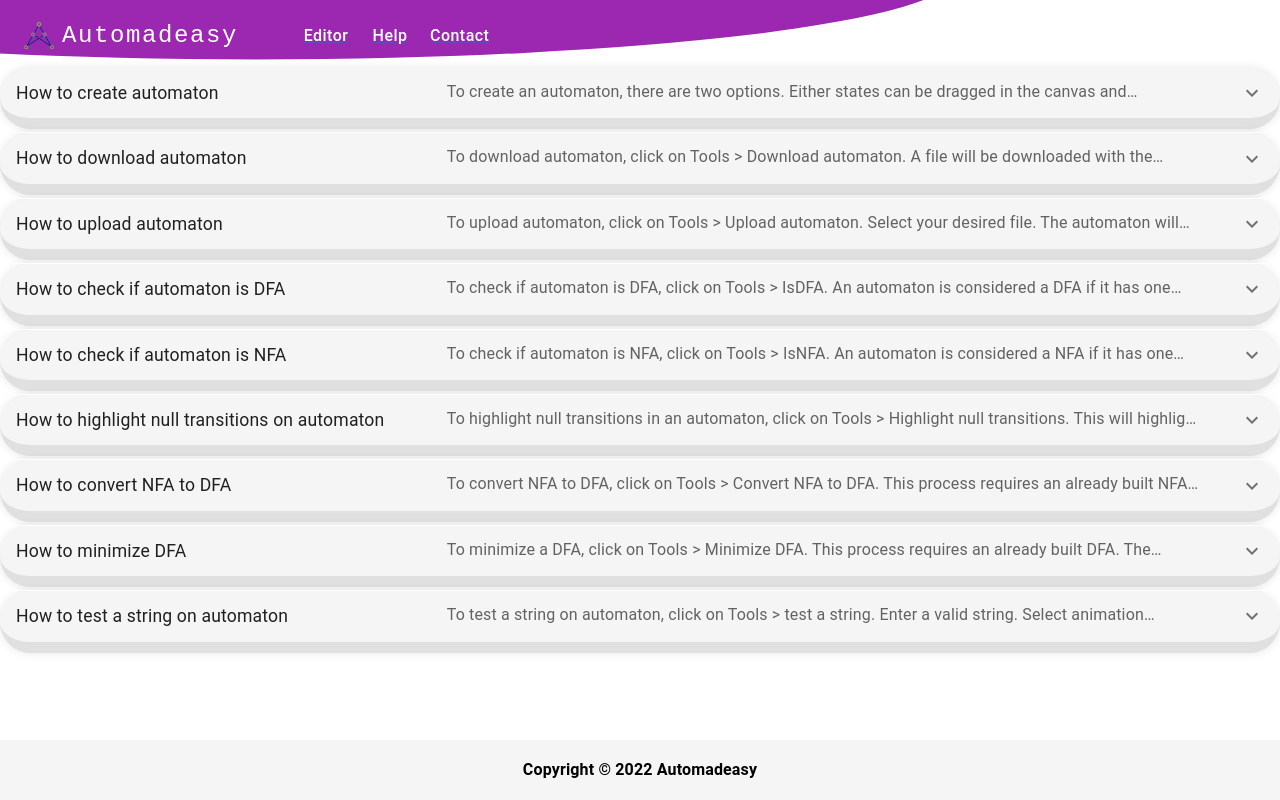
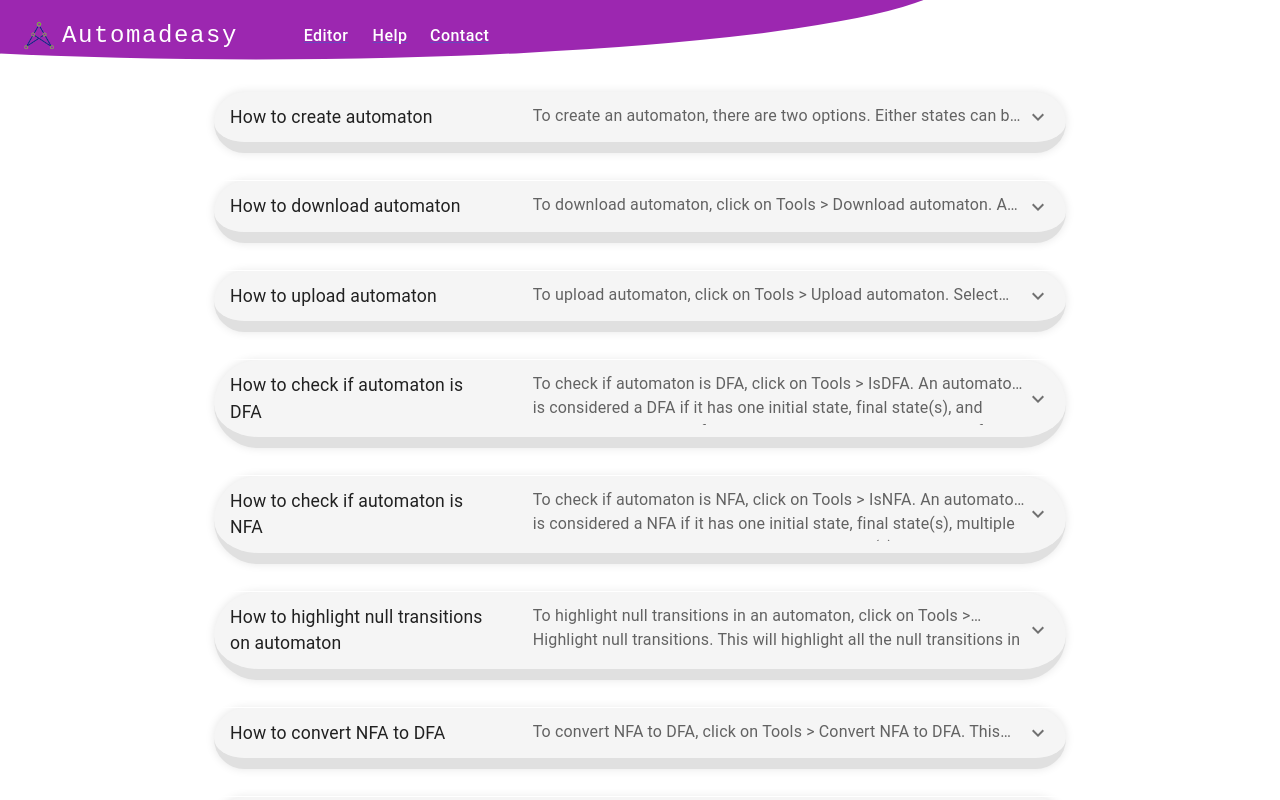
Before and after one commit to anserwaseem/A-Tool-for-Teaching-Concepts-of-Finite-Automata, a React (Create React App) app: page /help in a window 1280 px wide. Shown: the top 800 px of the page. Built offline with nearby package versions, Linux system fonts and the light colour scheme.

Commit message:
aliged Help Accordians in center same as Contact form

```diff
--- a/src/pages/Help.tsx
+++ b/src/pages/Help.tsx
@@ -4,6 +4,7 @@ import {
   AccordionSummary,
   Typography,
   AccordionDetails,
+  Container,
 } from "@mui/material";
 import ExpandMoreIcon from "@mui/icons-material/ExpandMore";
 import { HelpHeaders } from "../enums/HelpHeaders";
@@ -26,7 +27,7 @@ export const Help = () => {
     };
 
   return (
-    <div>
+    <Container maxWidth={"md"}>
       {headers.map((header, index) => (
         <Accordion
           key={header}
@@ -37,7 +38,7 @@ export const Help = () => {
             boxShadow: "0px 0px 10px 0px rgba(0.5,0,0,0.1)",
             borderRadius: "50px !important",
             borderBottom: "11px solid #e0e0e0",
-            marginTop: "0.25rem",
+            marginTop: "1.75rem",
             "&.MuiAccordion-root:before": {
               backgroundColor: "white",
             },
@@ -52,7 +53,7 @@ export const Help = () => {
             id={header}
             sx={{
               "& .MuiAccordionSummary-content": {
-                marginRight: 5,
+                // marginRight: 5,
               },
             }}
           >
@@ -94,6 +95,6 @@ export const Help = () => {
           </AccordionDetails>
         </Accordion>
       ))}
-    </div>
+    </Container>
   );
 };
```
